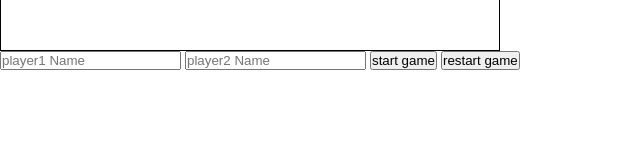
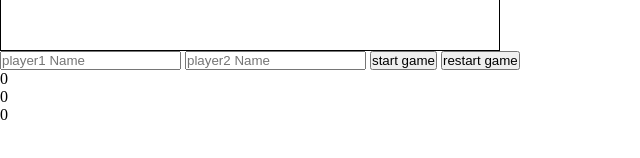
Before and after one commit to shozuu/tic-tac-toe, a plain HTML site: page index.html in a window 1280 px wide. Shown: the part 486-644 px from the top of the page, 0-640 px from the left. Drawn offline with Linux system fonts and the light colour scheme.

Commit message:
add player1 and player2 scores and ties

```diff
--- a/index.html
+++ b/index.html
@@ -15,6 +15,9 @@
         <input type="text" class="player2" placeholder="player2 Name">
         <button class="start-button">start game</button>
         <button class="restart-button">restart game</button>
+        <div class="player1Score">0</div>
+        <div class="tie">0</div>
+        <div class="player2Score">0</div>
     </div>
     <div class="message"></div>
     <div class="result-display"></div>
```
